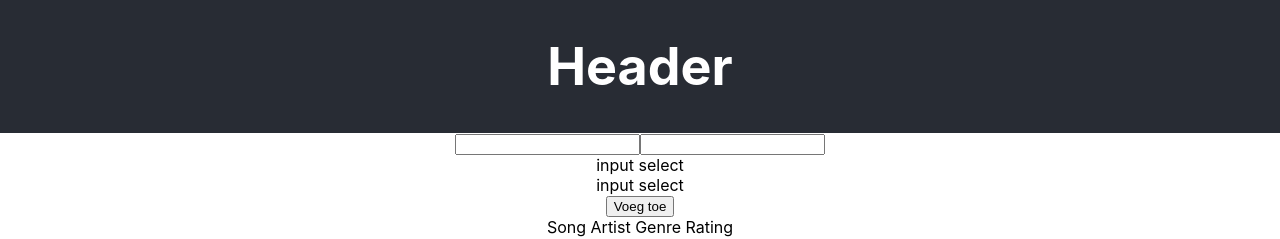
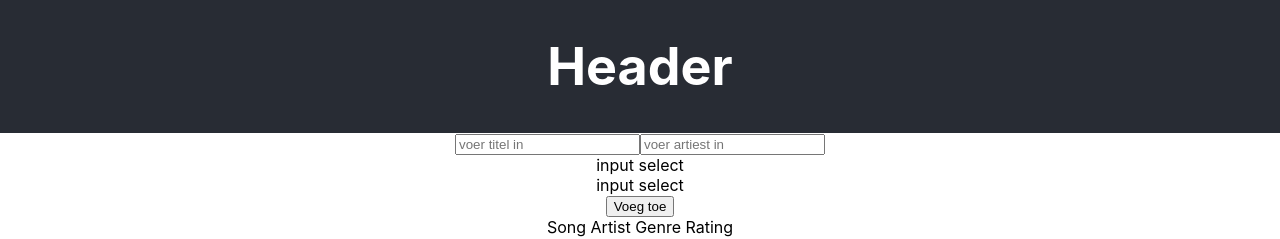
Before and after one commit to MMRijnsburger/Project-React-Lil-Playlist, a React (Create React App) app: page / in a window 1280 px wide. Shown: the top 239 px of the page. Built offline with nearby package versions, Linux system fonts and the light colour scheme.

Commit message:
add props to InputField and handle the changes

```diff
--- a/src/containers/SongInput.js
+++ b/src/containers/SongInput.js
@@ -5,14 +5,49 @@ import InputSelect from '../components/InputSelect';
 class SongInput extends React.Component {
     constructor() {
         super()
-        this.state = {}
+        this.state = {
+            title: '',
+            artist: '',
+            genre: '',
+            rating: 0
+        }
+        this.handleTitleChange = this.handleTitleChange.bind(this)
+        this.handleArtistChange = this.handleArtistChange.bind(this)
+    }
+
+    handleTitleChange(title) {
+        // console.log('SI title:', title)
+        this.setState(() => {
+            return {
+                title: title
+            }
+        })
+    }
+
+    handleArtistChange(artist) {
+        // console.log('SI artist:', artist)
+        this.setState(() => {
+            return {
+                artist: artist
+            }
+        })
     }
 
     render() {
         return (
             <form>
-                <InputField id="input-title" />
-                <InputField id="input-artist" />
+                <InputField
+                    id="input-title"
+                    value={this.state.title}
+                    placeholder="voer titel in"
+                    onChange={this.handleTitleChange}
+                />
+                <InputField
+                    id="input-artist"
+                    value={this.state.artist}
+                    placeholder="voer artiest in"
+                    onChange={this.handleArtistChange}
+                />
                 <InputSelect id="input-genre" />
                 <InputSelect id="input-rating" />
                 <button>Voeg toe</button>
```
